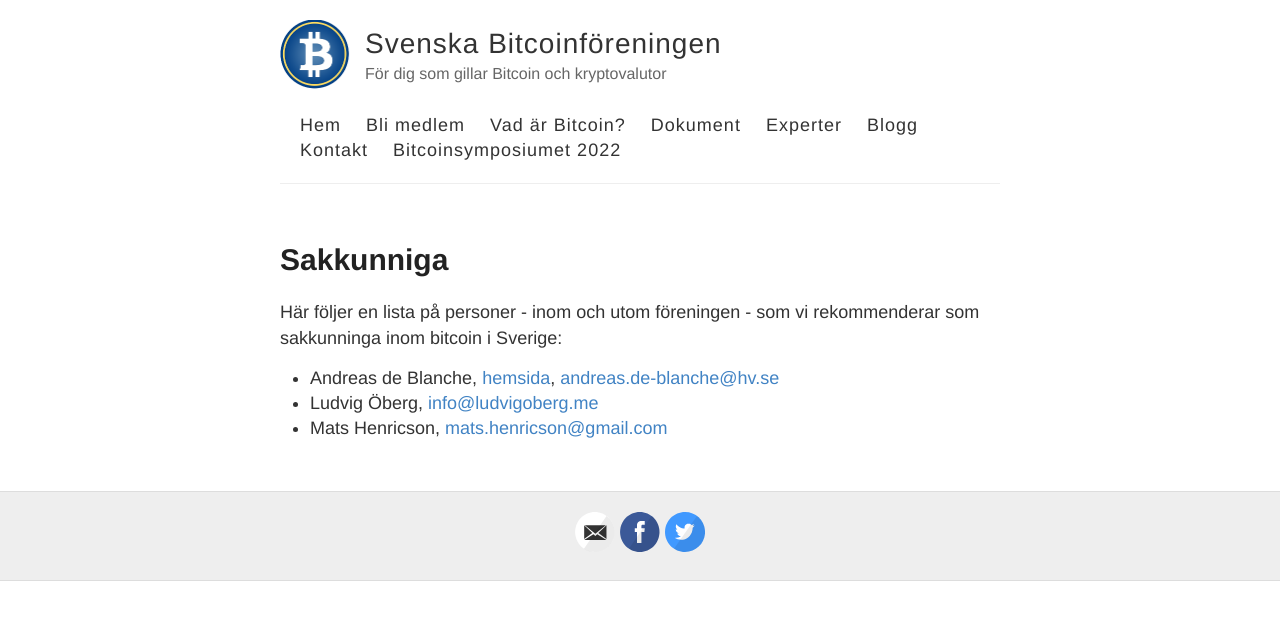
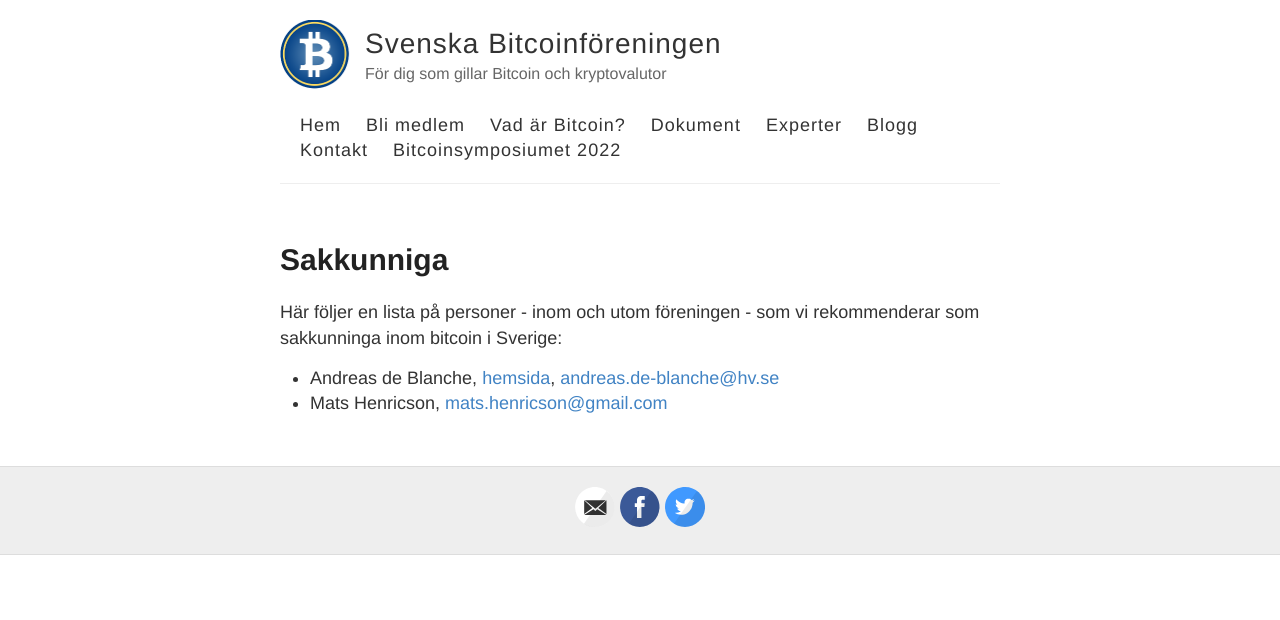
Before and after one commit to bitcoinforeningen/bitcoinforeningen.github.io, a Jekyll site: the page built from sakkunniga.md, in a window 1280 px wide. Shown: the top 620 px of the page. Built offline with Jekyll 4.4.1, drawn with Linux system fonts in a browser that asks for light colours.

Commit message:
Update sakkunniga.md
S

```diff
--- a/sakkunniga.md
+++ b/sakkunniga.md
@@ -7,5 +7,4 @@ permalink: /sakkunniga
 Här följer en lista på personer - inom och utom föreningen - som vi rekommenderar som sakkunninga inom bitcoin i Sverige:
 
 - Andreas de Blanche, [hemsida](https://www.hv.se/personal/andreas-de-blanche/), <andreas.de-blanche@hv.se>
-- Ludvig Öberg, <info@ludvigoberg.me>
 - Mats Henricson, <mats.henricson@gmail.com>
```
